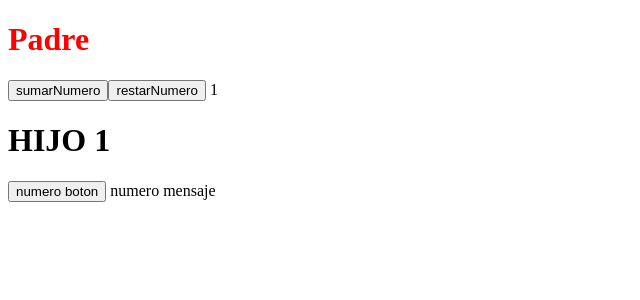
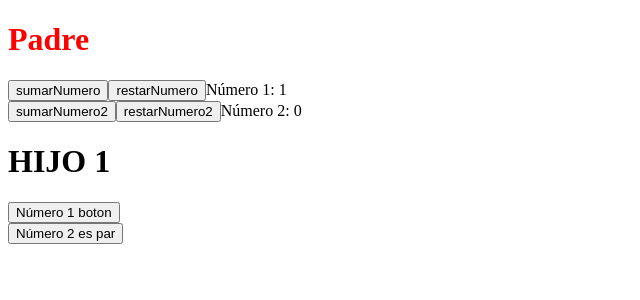
Before and after one commit to DavidAvilesBios/angular-course, an Angular app: page / in a window 1280 px wide. Both pictures are taken after a click on the button "sumarNumero". Shown: the top 300 px of the page, without its empty margins (0-640 px from the left). Built offline with nearby package versions, Linux system fonts and the light colour scheme.

Commit message:
Clase 11/02/2023 - ngIf

```diff
--- a/src/app/app.component.html
+++ b/src/app/app.component.html
@@ -1,7 +1,14 @@
 <h1>Padre</h1>
 
-<button (click)="sumarNumero()">sumarNumero</button>
-<button (click)="restarNumero()">restarNumero</button>
-{{numero}}
+<div>
+  <button (click)="sumarNumero()">sumarNumero</button>
+  <button (click)="restarNumero()">restarNumero</button>
+  <span>Número 1: {{ numero }}</span>
+</div>
+<div>
+  <button (click)="sumarNumero2()">sumarNumero2</button>
+  <button (click)="restarNumero2()">restarNumero2</button>
+  <span>Número 2: {{ numero2 }}</span>
+</div>
 
-<app-component-ngif [numero]="numero"></app-component-ngif>
+<app-component-ngif [numero]="numero" [numero2]="numero2"></app-component-ngif>
--- a/src/app/app.component.ts
+++ b/src/app/app.component.ts
@@ -9,6 +9,7 @@ export class AppComponent {
   title = 'angular-project';
 
   numero:number = 0;
+  numero2:number = 0;
 
   sumarNumero(){
     this.numero+= 1;
@@ -17,4 +18,12 @@ export class AppComponent {
   restarNumero(){
     this.numero-= 1;
   }
+
+  sumarNumero2(){
+    this.numero2+= 1;
+  }
+
+  restarNumero2(){
+    this.numero2-= 1;
+  }
 }
--- a/src/app/components/component-ngif/component-ngif.component.html
+++ b/src/app/components/component-ngif/component-ngif.component.html
@@ -1,24 +1,15 @@
 <h1>HIJO {{numero}}</h1>
 
 <div *ngIf="numero >= 10">
-  <h1>El numero es mayor a 10</h1>
-  <button>
-  numero mayor
+  <h1>El numero 1 es mayor a 10</h1>
+  <button>numero 1 mayor</button>
+  <span>número 1 mayor</span>
+</div>
+
+<button *ngIf="numero">
+  Número 1 boton
 </button>
 
-
-<span>
-  numero mayor
-</span>
-
-</div>
-
-
-<button *ngIf="numero">
-numero boton
+<button *ngIf="numero2%2 === 0" style="display: block;">
+  Número 2 es par
 </button>
-
-
-<span *ngIf="numero">
- numero mensaje
-</span>
--- a/src/app/components/component-ngif/component-ngif.component.ts
+++ b/src/app/components/component-ngif/component-ngif.component.ts
@@ -8,6 +8,7 @@ import { Component, Input, OnInit } from '@angular/core';
 export class ComponentNgifComponent implements OnInit {
 
   @Input() numero?: number;
+  @Input() numero2?: number;
 
   constructor() { }
 
```
